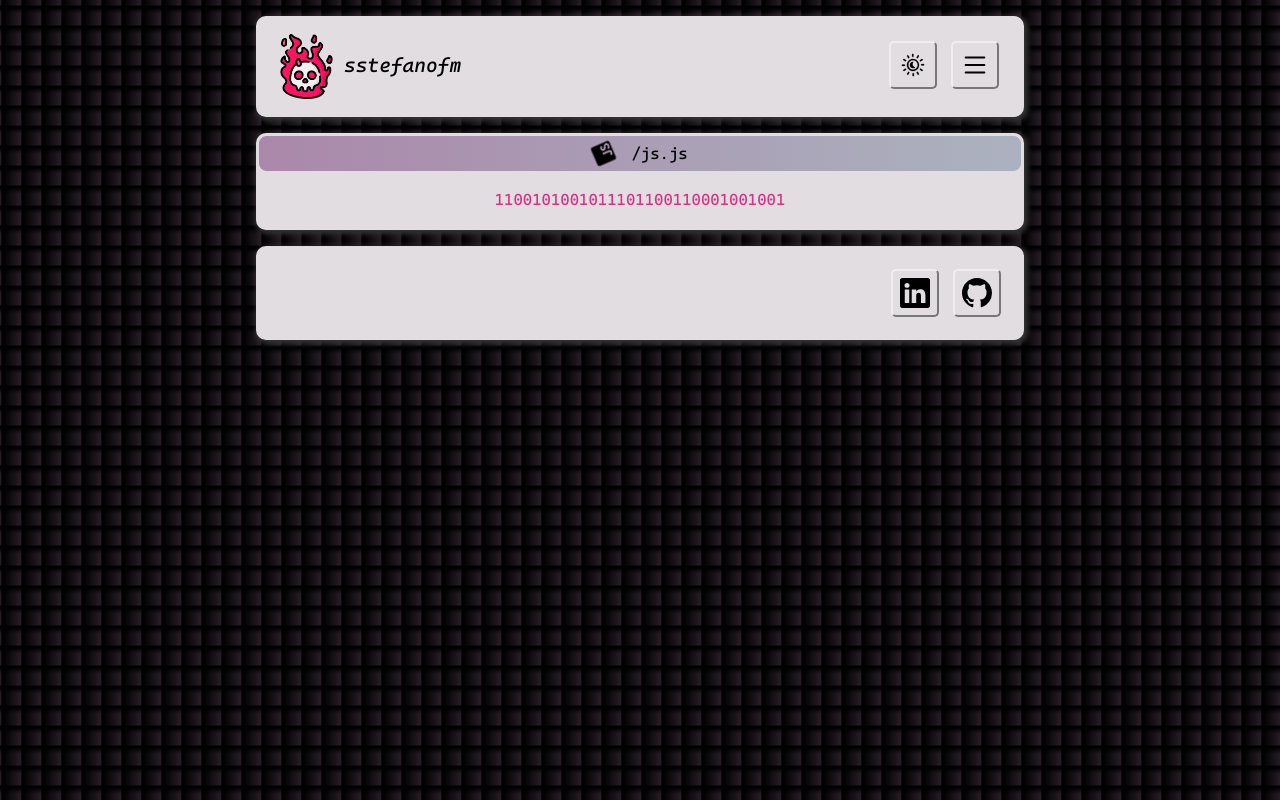
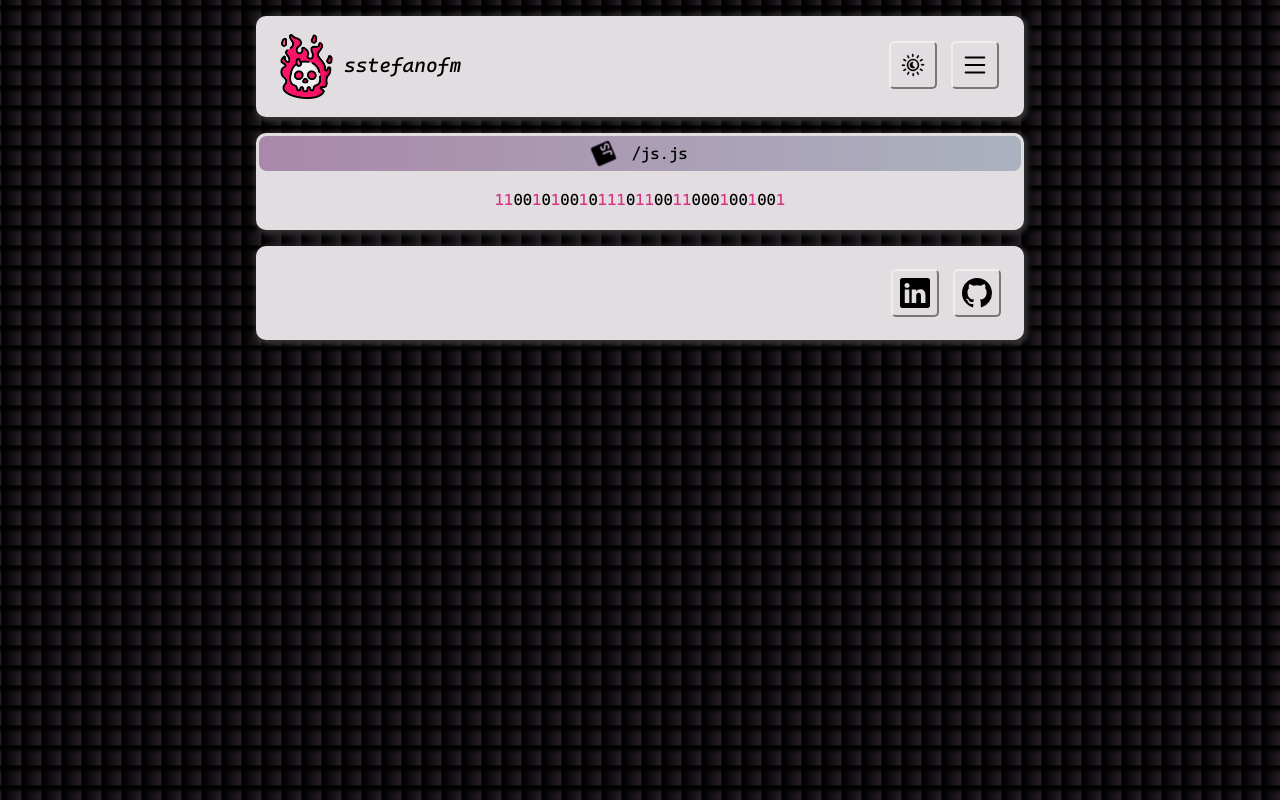
Before and after one commit to sstefanofm/sstefanofm.github.io, a React (Create React App) app: page /js in a window 1280 px wide. Built offline with nearby package versions, Linux system fonts and the light colour scheme.

Commit message:
different color for bit values

```diff
--- a/src/components/BinaryTime/index.jsx
+++ b/src/components/BinaryTime/index.jsx
@@ -17,9 +17,9 @@ const BinaryTime = () => {
 
   return <>{
     binaryTime.split('').map(b => +b).map((b, i) => (
-      <div key={i}>
-        <code>{b}</code>
-      </div>
+      b ?
+        <code key={i}>{b}</code> :
+        <span key={i}>{b}</span>
     ))
   }</>
 }
```
